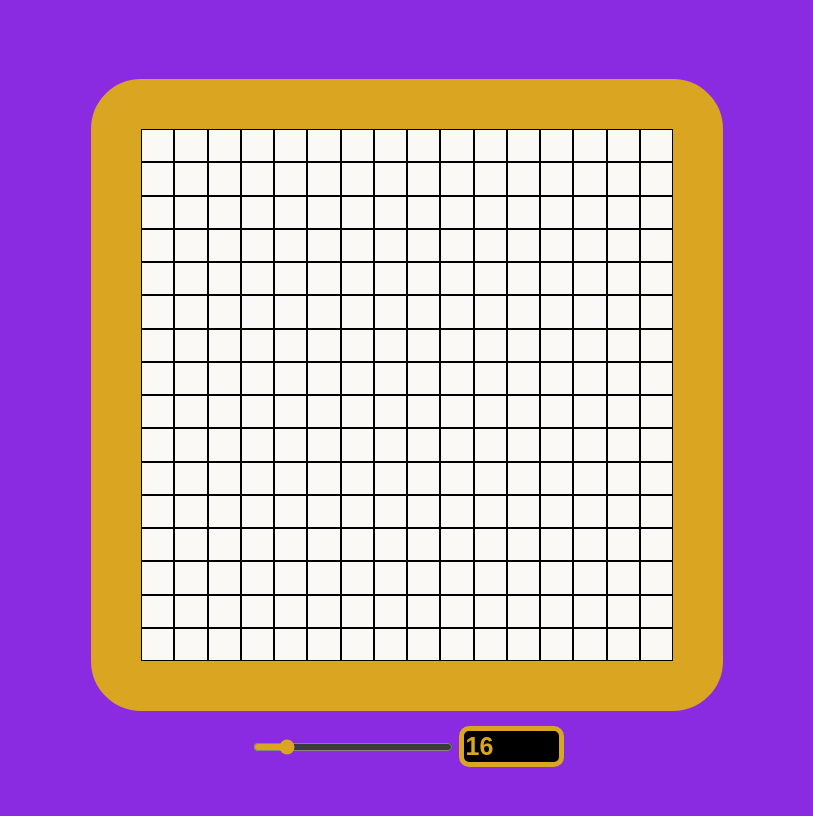
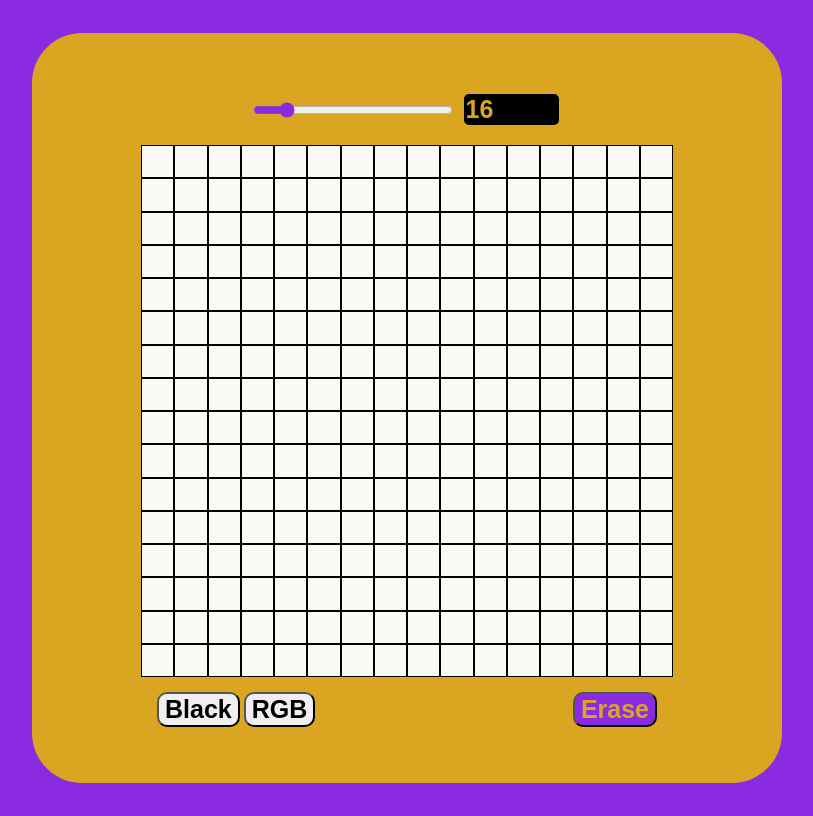
Before and after one commit to matta628/etch-a-sketch, a plain HTML site: page index.html in a window 1280 px wide. Shown: the whole page, without its empty margins (233-1046 px from the left). Drawn offline with Linux system fonts and the light colour scheme.

Commit message:
Add erase, black, rgb buttons and erase function

```diff
--- a/etch.js
+++ b/etch.js
@@ -1,10 +1,9 @@
-const container = document.querySelector('.container');
-container.style.display = "flex";
-container.style.flexDirection = "column";
-container.style.backgroundColor = "black";
-container.style.border = "50px solid goldenrod";
-container.style.borderRadius = "50px";
-container.style.marginTop = "30px"
+const etchContainer = document.querySelector('.etch-container');
+etchContainer.style.display = "flex";
+etchContainer.style.flexDirection = "column";
+etchContainer.style.backgroundColor = "black";
+//etchContainer.style.border = "50px solid goldenrod";
+//etchContainer.style.borderRadius = "50px";
 
 function clearGrid(parent){
     while (parent.lastElementChild){
@@ -16,7 +15,7 @@ function clearGrid(parent){
 let totalLen = 500;
 let n = 16;
 function drawGrid(n){
-    clearGrid(container);
+    clearGrid(etchContainer);
     for (let i = 0; i < n; i++){
         const rowDiv = document.createElement('div');
         rowDiv.style.display = "flex";
@@ -30,20 +29,17 @@ function drawGrid(n){
             element.style.border = ".5px solid black";
             rowDiv.appendChild(element);
         }
-        container.appendChild(rowDiv);
+        etchContainer.appendChild(rowDiv);
     }
 
     const cells = document.querySelectorAll('.cell');
     cells.forEach(cell => {
-    cell.addEventListener('mouseover', () => {
-        cell.style.opacity = (cell.style.opacity - .1).toString();
+        cell.addEventListener('mouseover', () => {
+            cell.style.opacity = (cell.style.opacity - .1).toString();
+        });
     });
-})
-
 }
 drawGrid(n);
-
-
 
 const slider = document.querySelector('#slider');
 slider.onchange = function () {
@@ -58,3 +54,8 @@ dimension.onchange = function () {
     drawGrid(n);
     this.previousElementSibling.value = this.value;
 }
+
+const erase = document.querySelector('#erase-button');
+erase.addEventListener('click', () => {
+    drawGrid(n);
+});
--- a/index.html
+++ b/index.html
@@ -2,15 +2,25 @@
 <html lang="en">
   <head>
     <meta charset="utf-8">
-    <link rel="stylesheet" href="style.css">
-    <script src="etch.js" defer></script>
+   <link rel="stylesheet" href="style.css">
+  <script src="etch.js" defer></script>
   </head>
   <body>
-    <div class="container"></div>
-    <div class="dimension-container">
-      <input type="range" id="slider" min="2" max="100" value="16" step="1" oninput="this.nextElementSibling.value = this.value">
-      <input type="number" id="text-input" min="2" max="100" value="16" step="1" oninput="this.previousElementSibling.value=this.value">
+    <div class="container">
+      <div class="dimension-container">
+        <input type="range" id="slider" min="2" max="100" value="16" step="1" oninput="this.nextElementSibling.value = this.value">
+        <input type="number" id="text-input" min="2" max="100" value="16" step="1" oninput="this.previousElementSibling.value=this.value">
+      </div>
+      <div class="etch-container"></div>
+      <div class="buttons">
+        <div class="color-buttons">
+          <button id="black-button">Black</button>
+          <button id="rgb-button">RGB</button>
+        </div>
+        <button id="erase-button">Erase</button>
+      </div>
     </div>
+
 
   </body>
 
--- a/style.css
+++ b/style.css
@@ -7,9 +7,26 @@ body {
     height: 100vh;
     gap: 15px;
 }
+.container {
+    background-color: goldenrod;
+    display: flex;
+    flex-direction: column;
+    justify-content: center;
+    align-items: center;
+    border-radius: 50px;
+    width: 750px;
+    height: 750px;
+    gap: 15px;
+}
+.buttons {
+    display: flex;
+    width: 500px;
+    justify-content: space-between;
+}
 #slider{
     width: 200px;
-    accent-color: goldenrod;
+    accent-color: blueviolet;
+    fill: black;
 }
 #text-input{
     font-size: 25px;
@@ -19,3 +36,12 @@ body {
     color: goldenrod;
     font-weight: 700;
 }
+button {
+    font-size: 25px;
+    font-weight: 700;
+    border-radius: 10px;
+}
+#erase-button{
+    background-color: blueviolet;
+    color: goldenrod;
+}
```
